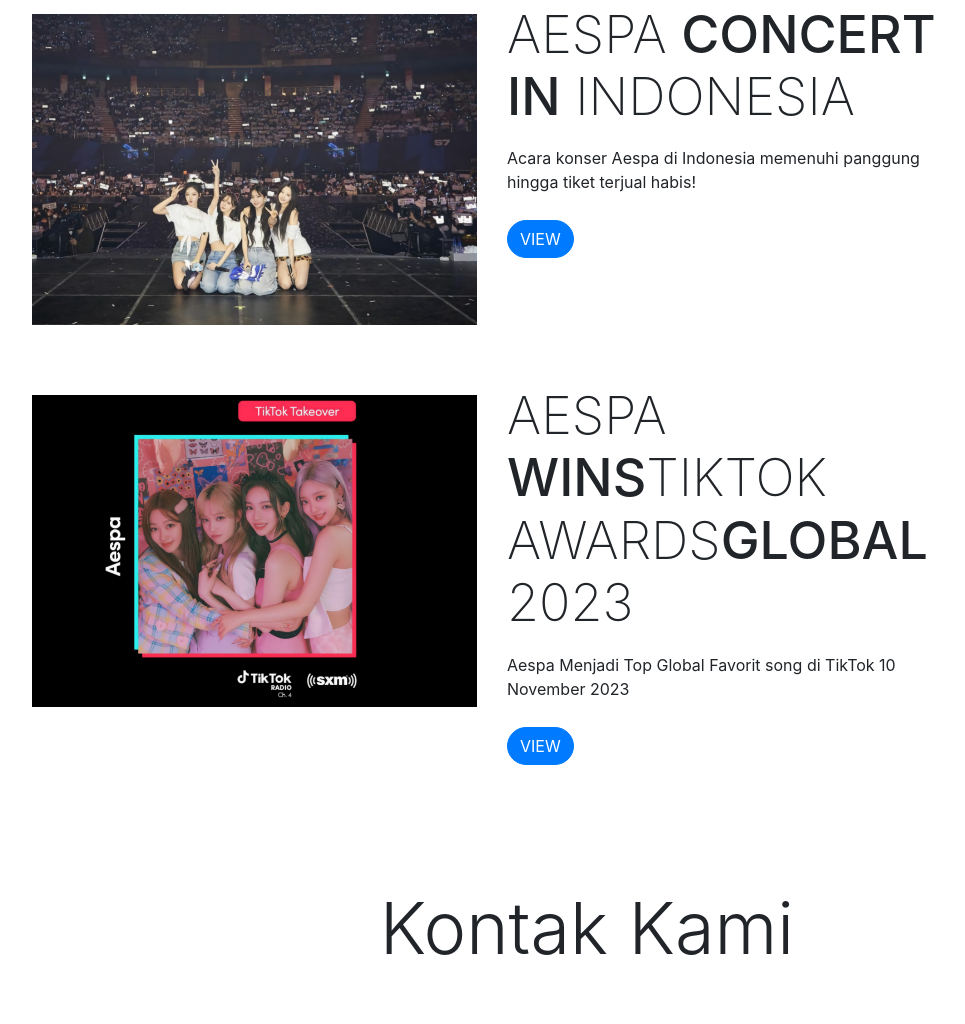
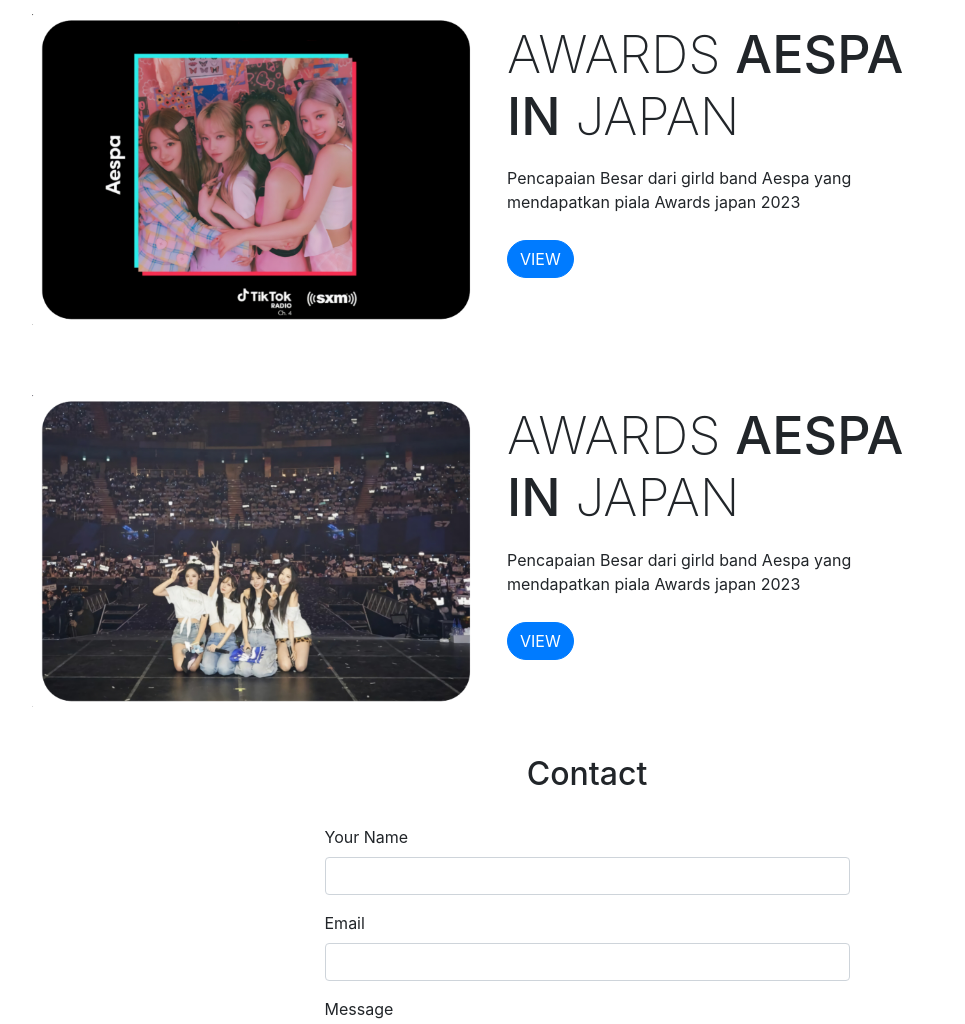
Before and after one commit to slizeroll/SM-Ent-x-Ardsnow, a plain HTML site: page index.html in a window 1280 px wide. Shown: the part 1256-2280 px from the top of the page, without its empty margins (53-1018 px from the left). Drawn offline with nearby package versions, Linux system fonts and the light colour scheme.

Commit message:
first commit

```diff
--- a/index.html
+++ b/index.html
@@ -11,7 +11,7 @@
     <link href="https://fonts.googleapis.com/css2?family=Teko&display=swap" rel="stylesheet">
 
     <link rel="stylesheet" href="style.css">
-    <title>SM X Ardsow</title>
+    <title>SM X Ardsnow</title>
 
   </head>
   <body>
@@ -73,7 +73,7 @@
 <!-- About Group idol -->
   <div class="row groupidol">
     <div class="col-lg-5">
-      <img src="img/aespaAbout1.webp" alt="groupidol" class="img-fluid" width="550">
+      <img src="img/aespaAbout1.jpg" alt="groupidol" class="img-fluid" width="550">
     </div>
     <div class="col-lg-5 pb-4">
       <h3>Awards <span>Aespa</span><br><span>In</span> Japan</h3>
@@ -81,30 +81,30 @@
       <a href="#" class="btn btn-primary timbel">View</a>
     </div>
     <div class="col-lg-5">
-      <img src="img/aespaAbout2.webp" alt="groupidol" class="img-fluid" width="550">
+      <img src="img/aespaAbout2.jpg" alt="groupidol" class="img-fluid" width="550">
     </div>
     <div class="col-lg-5 pb-4">
-      <h3>Aespa <span>Concert</span><br><span>In</span> Indonesia</h3>
-      <p>Acara konser Aespa di Indonesia memenuhi panggung hingga tiket terjual habis!</p>
+      <h3>Awards <span>Aespa</span><br><span>In</span> Japan</h3>
+      <p>Pencapaian Besar dari girld band Aespa yang mendapatkan piala Awards japan 2023</p>
       <a href="#" class="btn btn-primary timbel">View</a>
     </div>
     <div class="col-lg-5">
-      <img src="img/aespaAbout3.webp" alt="groupidol" class="img-fluid" width="550">
+      <img src="img/aespaAbout3.jpg" alt="groupidol" class="img-fluid" width="550">
     </div>
     <div class="col-lg-5 pb-4">
-      <h3>Aespa <span>Wins</span>TikTok<br>Awards<span>Global</span> 2023</h3>
-      <p>Aespa Menjadi Top Global Favorit song di TikTok 10 November 2023</p>
+      <h3>Awards <span>Aespa</span><br><span>In</span> Japan</h3>
+      <p>Pencapaian Besar dari girld band Aespa yang mendapatkan piala Awards japan 2023</p>
       <a href="#" class="btn btn-primary timbel">View</a>
     </div>
   </div>
 <!-- Akhir About Group idol -->
 
-<!-- ini kontak -->
+<!-- Contact -->
  <section id="contact">
  <div class="container">
 <div class="row text-center mb-4">
   <div class="col pt-5">
-     <h2 class="display-3 pt-5 pb-5">Kontak Kami</h2>
+    <h2>Contact</h2>
   </div>
 </div>
 <div class="row justify-content-center">
@@ -128,8 +128,7 @@
 </div>
  </div>
  </section>
-
-<!-- akhir kontak -->
+<!--End Contact-->
 
 
 
--- a/style.css
+++ b/style.css
@@ -147,6 +147,6 @@ body {
    }
 
    .groupidol h3 {
-    margin-top: 60px;
+    margin-top: 80px;
    }
 }
```
Also changed, not shown: img/aespaAbout1.jpg (added), img/aespaAbout2.jpg (added), img/aespaAbout3.jpg (added). Lines whose indentation alone changed are shown as unchanged.
